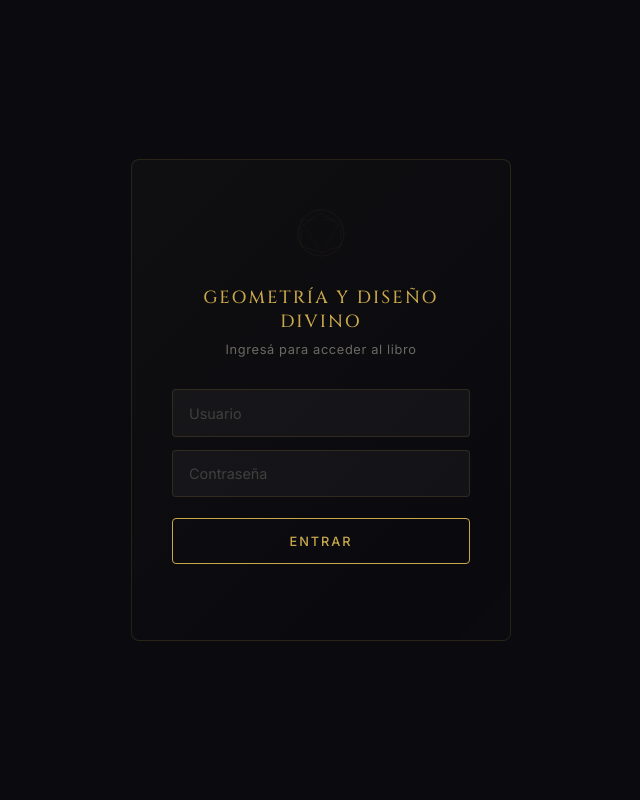
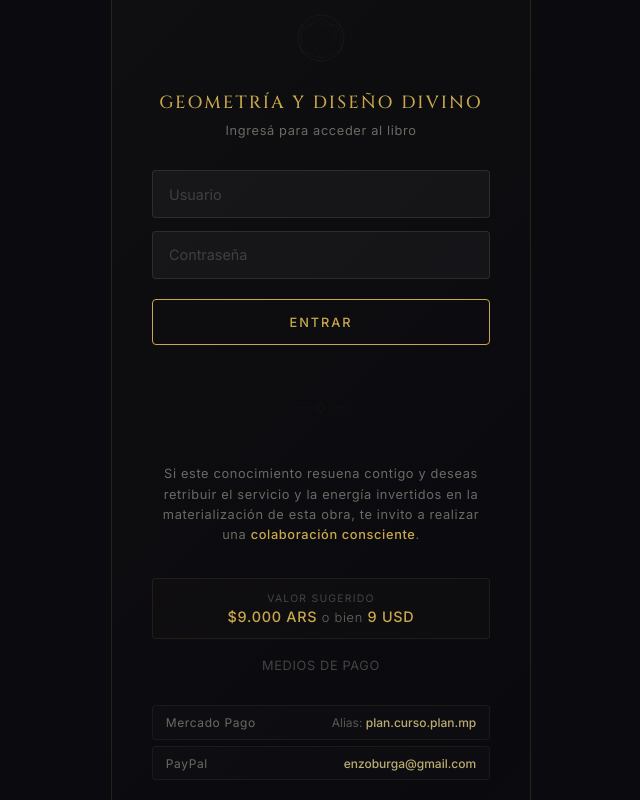
Before and after one commit to merkabasagrada-pixel/geometria-libro, a plain HTML site: page index.html in a window 1280 px wide. Shown: the whole page, without its empty margins (319-959 px from the left). Drawn offline with Linux system fonts and the light colour scheme.

Commit message:
Add multi-user login + collaboration section

```diff
--- a/index.html
+++ b/index.html
@@ -45,7 +45,7 @@
     border: 1px solid rgba(201, 168, 76, 0.15);
     border-radius: 8px;
     background: linear-gradient(135deg, rgba(201, 168, 76, 0.03), transparent);
-    max-width: 380px;
+    max-width: 420px;
     width: 90%;
   }
 
@@ -124,6 +124,94 @@
     opacity: 1;
   }
 
+  /* ===== COLLABORATION SECTION ===== */
+  .collab-section {
+    margin-top: 1.8rem;
+    padding-top: 0;
+  }
+
+  .collab-divider {
+    margin-bottom: 1.4rem;
+    opacity: 0.8;
+  }
+
+  .collab-text {
+    font-size: 0.78rem;
+    color: var(--text-muted);
+    line-height: 1.6;
+    margin-bottom: 1.2rem;
+    letter-spacing: 0.02em;
+    text-align: center;
+  }
+  .collab-text strong {
+    color: var(--gold);
+    font-weight: 500;
+  }
+
+  .collab-value {
+    display: flex;
+    flex-direction: column;
+    gap: 0.2rem;
+    margin-bottom: 1.2rem;
+    padding: 0.8rem;
+    border: 1px solid rgba(201, 168, 76, 0.1);
+    border-radius: 4px;
+    background: rgba(201, 168, 76, 0.02);
+  }
+  .collab-label {
+    font-size: 0.65rem;
+    text-transform: uppercase;
+    letter-spacing: 0.12em;
+    color: var(--text-muted);
+    opacity: 0.6;
+  }
+  .collab-amount {
+    font-size: 0.9rem;
+    color: var(--gold);
+    font-weight: 500;
+    letter-spacing: 0.05em;
+  }
+  .collab-or {
+    color: var(--text-muted);
+    font-weight: 300;
+    font-size: 0.8rem;
+  }
+
+  .collab-methods-title {
+    font-size: 0.65rem;
+    text-transform: uppercase;
+    letter-spacing: 0.12em;
+    color: var(--text-muted);
+    opacity: 0.6;
+    margin-bottom: 0.6rem;
+    text-align: center;
+  }
+
+  .collab-method {
+    display: flex;
+    justify-content: space-between;
+    align-items: center;
+    padding: 0.55rem 0.8rem;
+    border: 1px solid rgba(201, 168, 76, 0.08);
+    border-radius: 4px;
+    margin-bottom: 0.4rem;
+    background: rgba(255,255,255,0.015);
+  }
+  .collab-method-name {
+    font-size: 0.75rem;
+    color: var(--text-muted);
+    letter-spacing: 0.05em;
+  }
+  .collab-method-detail {
+    font-size: 0.75rem;
+    color: var(--text-muted);
+    opacity: 0.8;
+  }
+  .collab-method-detail strong {
+    color: var(--gold-light);
+    font-weight: 500;
+  }
+
   /* ===== BOOK CONTAINER ===== */
   #book-container {
     display: none;
@@ -155,6 +243,35 @@
     <input type="password" id="password" class="login-input" placeholder="Contraseña" autocomplete="off">
     <button class="login-btn" onclick="login()">Entrar</button>
     <div class="login-error" id="login-error">Usuario o contraseña incorrectos</div>
+
+    <div class="collab-section">
+      <div class="collab-divider">
+        <svg width="60" height="12" viewBox="0 0 60 12" fill="none">
+          <line x1="0" y1="6" x2="22" y2="6" stroke="#c9a84c" stroke-width="0.5" opacity="0.3"/>
+          <polygon points="30,1 34,6 30,11 26,6" stroke="#c9a84c" stroke-width="0.5" fill="none" opacity="0.4"/>
+          <line x1="38" y1="6" x2="60" y2="6" stroke="#c9a84c" stroke-width="0.5" opacity="0.3"/>
+        </svg>
+      </div>
+
+      <p class="collab-text">Si este conocimiento resuena contigo y deseas retribuir el servicio y la energía invertidos en la materialización de esta obra, te invito a realizar una <strong>colaboración consciente</strong>.</p>
+
+      <div class="collab-value">
+        <span class="collab-label">Valor sugerido</span>
+        <span class="collab-amount">$9.000 ARS <span class="collab-or">o bien</span> 9 USD</span>
+      </div>
+
+      <p class="collab-methods-title">Medios de pago</p>
+
+      <div class="collab-method">
+        <span class="collab-method-name">Mercado Pago</span>
+        <span class="collab-method-detail">Alias: <strong>plan.curso.plan.mp</strong></span>
+      </div>
+
+      <div class="collab-method">
+        <span class="collab-method-name">PayPal</span>
+        <span class="collab-method-detail"><strong>enzoburga@gmail.com</strong></span>
+      </div>
+    </div>
   </div>
 </div>
 
@@ -164,15 +281,20 @@
 </div>
 
 <script>
-  const VALID_USER = 'geometriasdeluz';
-  const VALID_PASS = 'geometriasagrada';
+  // ========== USUARIOS ==========
+  // Para agregar un usuario nuevo, agregar una línea así:
+  // 'nombredeusuario': 'contraseña',
+  // (sin comas al final del último)
+  const USERS = {
+    'geometriasdeluz': 'geometriasagrada',
+  };
 
   function login() {
     const user = document.getElementById('username').value.trim().toLowerCase();
     const pass = document.getElementById('password').value.trim();
     const error = document.getElementById('login-error');
 
-    if (user === VALID_USER && pass === VALID_PASS) {
+    if (USERS[user] && USERS[user] === pass) {
       document.getElementById('login-screen').classList.add('hidden');
       const container = document.getElementById('book-container');
       container.classList.add('show');
```
